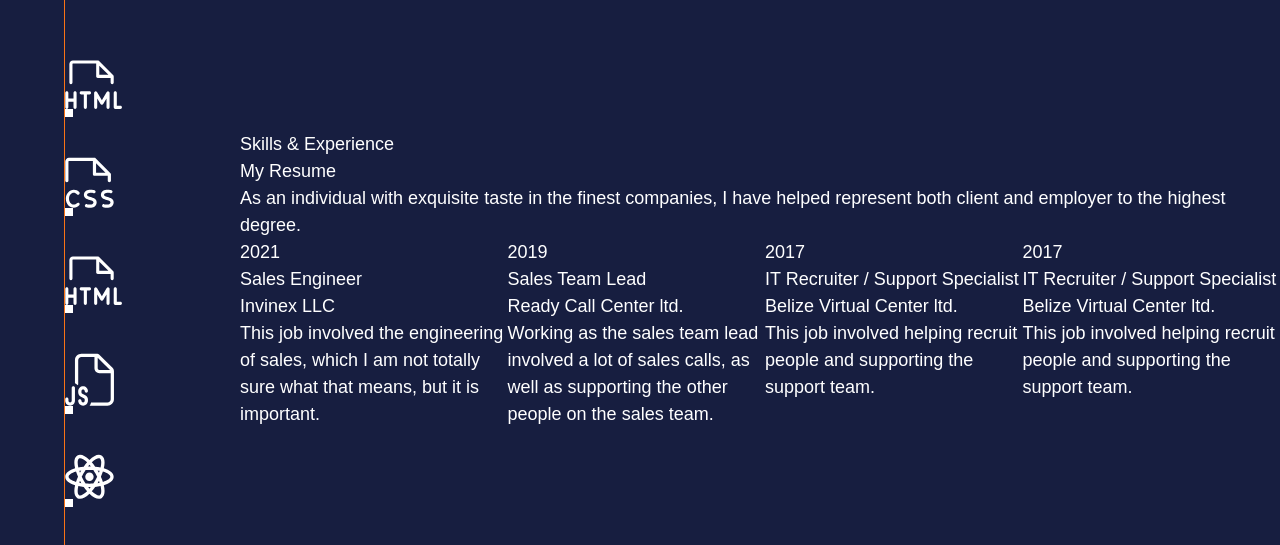
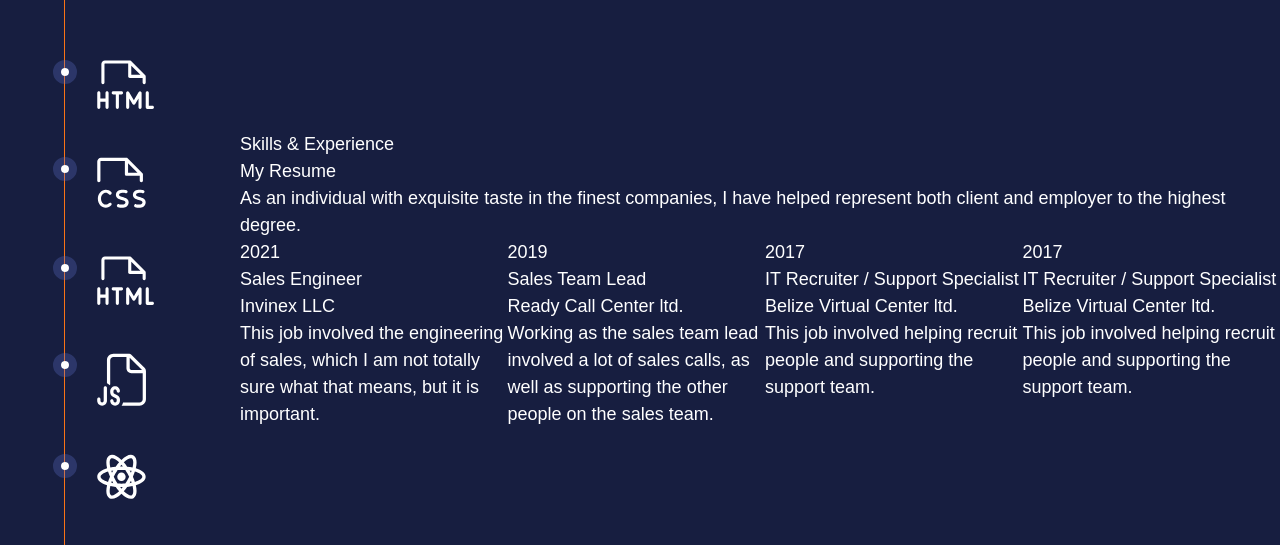
Before and after one commit to itsMohammedNayeem/resume-page, a React (Vite) app: page / in a window 1280 px wide. Shown: the part 121-666 px from the top of the page. Built offline with nearby package versions, Linux system fonts and the light colour scheme; a small style sheet from the web is missing.

Commit message:
Refactor App.jsx and index.css

```diff
--- a/src/App.jsx
+++ b/src/App.jsx
@@ -66,10 +66,7 @@
 
       <aside className="col-start-1 self-stretch">
         <h2 className="visually-hidden">My skills</h2>
-        <ul
-          className="icon-list content-center h-full list-none grid gap-[3rem] ml-[4rem] border-l-[1px] border-orange-500"
-          role="list"
-        >
+        <ul className="icon-list content-center h-full list-none grid gap-[3rem] ml-[4rem] border-l-[1px] border-orange-500">
           <li className="lists-items">
             <p className="visually-hidden">html</p>
             <img src={html} alt="" />
--- a/src/index.css
+++ b/src/index.css
@@ -211,7 +211,8 @@
     .visually-hidden {
         @apply h-[1px] w-[1px] overflow-hidden absolute whitespace-nowrap border-0 [clip-path:_inset(50%)] [clip:_rect(0_0_0_0)];
     }
+
 .lists-items {
-    @apply relative after:content-['_'] after:w-[0.5rem] after:aspect-square after:bg-neutral-100 after:absolute;
+    @apply relative pl-[2rem] after:content-['_'] after:w-[0.5rem] after:left-0 after:translate-x-[-50%] after:top-[0.5rem] after:aspect-square after:bg-neutral-100 after:absolute after:rounded-full after:outline-[0.5rem] after:outline after:outline-primary-400;
 }
 }
```
